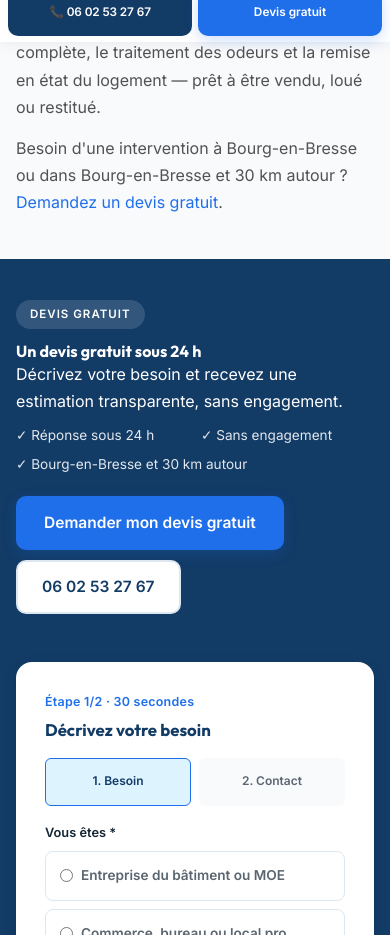
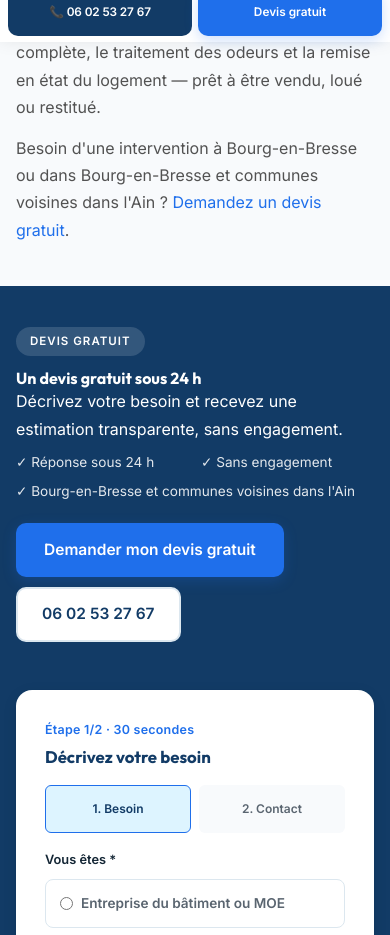
Before and after one commit to KingTambo/xyneo, a Next.js app: page /blog/nettoyage-apres-deces-bourg-en-bresse in a window 390 px wide. Shown: the part 802-1737 px from the top of the page. Built offline with nearby package versions, Linux system fonts and the light colour scheme.

Commit message:
Corriger la revue audit CRO : titres OAO, zone, photos et JSON-LD.
Remplace Xyneo dans les titres Google, deduplique les photos, honnete sur fin de chantier, aligne la zone sur l'Ain et retire aggregateRating du schema.

```diff
--- a/public/css/xyneo-theme.css
+++ b/public/css/xyneo-theme.css
@@ -1701,13 +1701,24 @@ body {
   max-width: 100%;
 }
 
-/* Hero mobile : ordre DOM = H1 → activité → formulaire → reste */
+/* Hero mobile : ordre DOM = H1 → photo → formulaire → reste */
 @media (max-width: 767px) {
   .hero-split {
     display: flex;
     flex-direction: column;
     padding: 8px 16px 20px;
     gap: 8px;
+  }
+  .hero-photo {
+    width: 100%;
+    align-self: stretch;
+    margin: 4px 0 8px;
+  }
+  .hero-photo img {
+    width: 100%;
+    max-height: min(52vw, 280px);
+    min-height: 180px;
+    object-fit: cover;
   }
   .hero-form-col {
     position: static;
@@ -2375,6 +2386,40 @@ body {
   left: 12px;
   z-index: 1;
 }
+.sc-img-pending {
+  display: flex;
+  align-items: center;
+  justify-content: center;
+  min-height: 180px;
+  background: linear-gradient(135deg, var(--surface-muted) 0%, var(--badge-bg) 100%);
+  border: 1px dashed var(--card-border);
+  position: relative;
+}
+.sc-img-pending-label {
+  font-size: 0.82rem;
+  font-weight: 600;
+  color: var(--text-muted);
+  text-align: center;
+  padding: 0 16px;
+}
+.sc-img-pending .sc-badge {
+  position: absolute;
+  top: 12px;
+  left: 12px;
+}
+.realisation-card-pending {
+  border-style: dashed;
+}
+.realisation-pending-slot {
+  display: flex;
+  align-items: center;
+  justify-content: center;
+  height: 220px;
+  background: linear-gradient(135deg, var(--surface-muted) 0%, var(--badge-bg) 100%);
+  color: var(--text-muted);
+  font-size: 0.88rem;
+  font-weight: 600;
+}
 .realisations-grid {
   display: grid;
   grid-template-columns: 1fr;
--- a/src/app/(site)/[...slug]/page.tsx
+++ b/src/app/(site)/[...slug]/page.tsx
@@ -2,6 +2,7 @@ import ServicePageContent from "@/components/ServicePageContent";
 import StaticPageContent from "@/components/StaticPageContent";
 import ZonePageContent from "@/components/ZonePageContent";
 import { getAllSlugs, getPageBySlug } from "@/data/pages";
+import { site } from "@/data/site";
 import type { Metadata } from "next";
 import { notFound } from "next/navigation";
 
@@ -19,7 +20,7 @@ export async function generateMetadata({ params }: PageProps): Promise<Metadata>
   if (!page) return { title: "Page introuvable" };
 
   return {
-    title: `${page.title} | Xyneo`,
+    title: `${page.title} | ${site.name}`,
     description: page.description,
   };
 }
--- a/src/app/(site)/blog/[slug]/page.tsx
+++ b/src/app/(site)/blog/[slug]/page.tsx
@@ -27,7 +27,7 @@ export async function generateMetadata({ params }: BlogPostPageProps): Promise<M
   if (!post) return { title: "Article introuvable" };
 
   return {
-    title: `${post.title} | Blog Xyneo`,
+    title: `${post.title} | ${site.name}`,
     description: post.excerpt,
   };
 }
--- a/src/components/HomeContent.tsx
+++ b/src/components/HomeContent.tsx
@@ -134,8 +134,17 @@ export default function HomeContent() {
             </div>
             <div className="realisations-grid">
               {realisations.map((item) => (
-                <article className="realisation-card" key={item.id}>
-                  <img src={item.imageSrc} alt={item.alt} loading="lazy" width={600} height={400} />
+                <article
+                  className={`realisation-card${item.pending ? " realisation-card-pending" : ""}`}
+                  key={item.id}
+                >
+                  {item.pending ? (
+                    <div className="realisation-pending-slot" aria-hidden="true">
+                      <span>Avant / après</span>
+                    </div>
+                  ) : (
+                    <img src={item.imageSrc} alt={item.alt} loading="lazy" width={600} height={400} />
+                  )}
                   <p className="realisation-legend">{item.legend}</p>
                 </article>
               ))}
--- a/src/components/LocalBusinessJsonLd.tsx
+++ b/src/components/LocalBusinessJsonLd.tsx
@@ -1,4 +1,4 @@
-import { site } from "@/data/site";
+import { serviceAreas, site } from "@/data/site";
 
 export default function LocalBusinessJsonLd() {
   const jsonLd = {
@@ -29,20 +29,10 @@ export default function LocalBusinessJsonLd() {
         closes: "22:00",
       },
     ],
-    aggregateRating: {
-      "@type": "AggregateRating",
-      ratingValue: site.rating,
-      reviewCount: site.reviews,
-    },
-    areaServed: {
-      "@type": "GeoCircle",
-      geoMidpoint: {
-        "@type": "GeoCoordinates",
-        latitude: 46.204677,
-        longitude: 5.2259015,
-      },
-      geoRadius: `${site.zoneRadiusKm * 1000}`,
-    },
+    areaServed: serviceAreas.map((city) => ({
+      "@type": "City",
+      name: city,
+    })),
     sameAs: [site.googleReviewsUrl],
   };
 
--- a/src/components/ServicePrimaryCard.tsx
+++ b/src/components/ServicePrimaryCard.tsx
@@ -71,10 +71,17 @@ export default function ServicePrimaryCard({ service }: { service: Service }) {
     );
   }
 
+  const pendingPhoto = "pendingPhoto" in service && service.pendingPhoto;
+
   return (
     <a href={service.href} className="sc-link">
       <article className="sc">
-        {"imageSrc" in service && service.imageSrc ? (
+        {pendingPhoto ? (
+          <div className="sc-img sc-img-pending" aria-label={service.title}>
+            <span className="sc-img-pending-label">Photo de chantier à venir</span>
+            <span className="sc-badge">{service.badge}</span>
+          </div>
+        ) : "imageSrc" in service && service.imageSrc ? (
           <div className="sc-img sc-img-photo">
             <img src={service.imageSrc} alt={service.title} loading="lazy" width={600} height={360} />
             <span className="sc-badge">{service.badge}</span>
--- a/src/data/site.ts
+++ b/src/data/site.ts
@@ -12,8 +12,7 @@ export const site = {
   rating: "5.0",
   reviews: "2",
   experience: "",
-  region: "Bourg-en-Bresse et 30 km autour",
-  zoneRadiusKm: 30,
+  region: "Bourg-en-Bresse et communes voisines dans l'Ain",
   department: "01",
   city: "Bourg-en-Bresse",
   hours: "Lun–dim 7h–22h · Rappel sous 24 h ouvrées",
@@ -23,7 +22,7 @@ export const site = {
   googleMapsUrl: "https://www.google.com/maps/place/OAO+propret%C3%A9/@46.204677,5.2259015,17z/data=!4m6!3m5!1s0x47f35322c6d74305:0x8c23ba1a9874f6aa!8m2!3d46.204677!4d5.2259015!16s%2Fg%2F11nvt8r6r6",
   logoSrc: "/img/oao-logo.png",
   heroPhotoSrc: "/img/hero.jpg",
-  teamPhotoSrc: "/img/team-vitres.jpg",
+  teamPhotoSrc: "/img/realisation-2.jpg",
   siret: "",
   legalName: "OAO Propreté",
 };
@@ -32,7 +31,7 @@ export const services = [
   {
     href: "/nettoyage-de-fin-de-chantier/",
     imgClass: "sc1",
-    imageSrc: "/img/realisation-2.jpg",
+    pendingPhoto: true,
     badge: "À partir de 600 € HT",
     title: "Nettoyage de fin de chantier",
     tagline:
@@ -63,7 +62,7 @@ export const services = [
   {
     href: "/nettoyage-vitres-et-baies-vitrees/",
     imgClass: "sc8",
-    imageSrc: "/img/hero.jpg",
+    imageSrc: "/img/realisation-3.jpg",
     badge: "Sur devis",
     title: "Nettoyage vitres & baies vitrées",
     tagline:
@@ -195,7 +194,7 @@ export const proDossierItems = [
   "Attestation RC Pro",
   "Attestation de vigilance URSSAF",
   "Kbis",
-  "SIRET",
+  ...(site.siret ? [`SIRET ${site.siret}`] : []),
 ];
 
 /** Extrait d'avis sous le formulaire — Century 21 (Google) */
@@ -257,9 +256,9 @@ export const primaryServices = [
 export const serviceAreas = [
   "Bourg-en-Bresse",
   "Montrevel-en-Bresse",
-  "Oyonnax",
-  "Ambérieu-en-Bugey",
-  "Belley",
+  "Viriat",
+  "Péronnas",
+  "Saint-Denis-lès-Bourg",
 ];
 
 /** Pages zones SEO — à compléter */
@@ -269,31 +268,30 @@ export const showPortfolioSection = true;
 
 export const zones: { href: string; label: string }[] = [];
 
-/** Réalisations — photos Google Business */
+/** Réalisations — photos Google Business (1 photo = 1 usage sur la page) */
 export const realisations = [
   {
     id: 1,
-    imageSrc: "/img/hero.jpg",
-    alt: "Agent OAO Propreté nettoyant une devanture vitrée à Bourg-en-Bresse",
-    legend: "Nettoyage vitres · Devanture commerciale · Bourg-en-Bresse",
+    pending: true,
+    legend: "Fin de chantier — photos avant/après publiées dès la prochaine réception",
   },
   {
     id: 2,
-    imageSrc: "/img/realisation-1.jpg",
-    alt: "Nettoyage vitrine agence immobilière par OAO Propreté",
-    legend: "Nettoyage vitres · Agence immobilière · Bourg-en-Bresse",
+    imageSrc: "/img/realisation-3.jpg",
+    alt: "Nettoyage vitrine commerce par OAO Propreté",
+    legend: "Nettoyage vitrine · Commerce · Ain",
   },
   {
     id: 3,
+    imageSrc: "/img/realisation-1.jpg",
+    alt: "Nettoyage vitrine agence immobilière par OAO Propreté",
+    legend: "Nettoyage vitres · Agence immobilière · Montrevel-en-Bresse",
+  },
+  {
+    id: 4,
     imageSrc: "/img/realisation-2.jpg",
     alt: "Entretien de bureaux par OAO Propreté",
     legend: "Entretien bureaux · Sols et postes de travail · Bourg-en-Bresse",
-  },
-  {
-    id: 4,
-    imageSrc: "/img/realisation-3.jpg",
-    alt: "Nettoyage vitrine commerce par OAO Propreté",
-    legend: "Nettoyage vitrine · Commerce · Ain",
   },
 ];
 
@@ -307,7 +305,7 @@ export const testimonials = [
     tag: "Commerce / Agence",
   },
   {
-    img: "/img/hero.jpg",
+    img: "/img/realisation-3.jpg",
     initials: "KM",
     name: "Kevin MOITEAUX",
     city: "Bourg-en-Bresse",
@@ -466,7 +464,7 @@ export const faqs = [
   },
   {
     q: "Dans quelles communes intervenez-vous ?",
-    a: `${site.name} intervient à ${site.region} : Bourg-en-Bresse, Montrevel-en-Bresse, Oyonnax, Ambérieu-en-Bugey, Belley et communes voisines. Votre ville n'est pas listée ? Appelez-nous.`,
+    a: `${site.name} intervient à ${site.region} : ${serviceAreas.join(", ")}. Votre ville n'est pas listée ? Appelez-nous au ${site.phone}.`,
   },
   {
     q: "Proposez-vous le nettoyage Diogène avec discrétion ?",
@@ -576,7 +574,9 @@ export const meshLinks: { href: string; label: string }[] = [];
 export const socialLinks: { href: string; label: string }[] = [];
 
 /** Galerie avant/après — pages services (photos Google) */
-export const beforeAfter = realisations.map((r) => ({
-  src: r.imageSrc,
-  alt: r.alt,
-}));
+export const beforeAfter = realisations
+  .filter((r) => r.imageSrc)
+  .map((r) => ({
+    src: r.imageSrc!,
+    alt: r.alt ?? r.legend,
+  }));
```
Also changed, not shown: src/components/StaticPageContent.tsx (+13 -4 lines), 1 other file (tests, documents, lock files or other folders).
